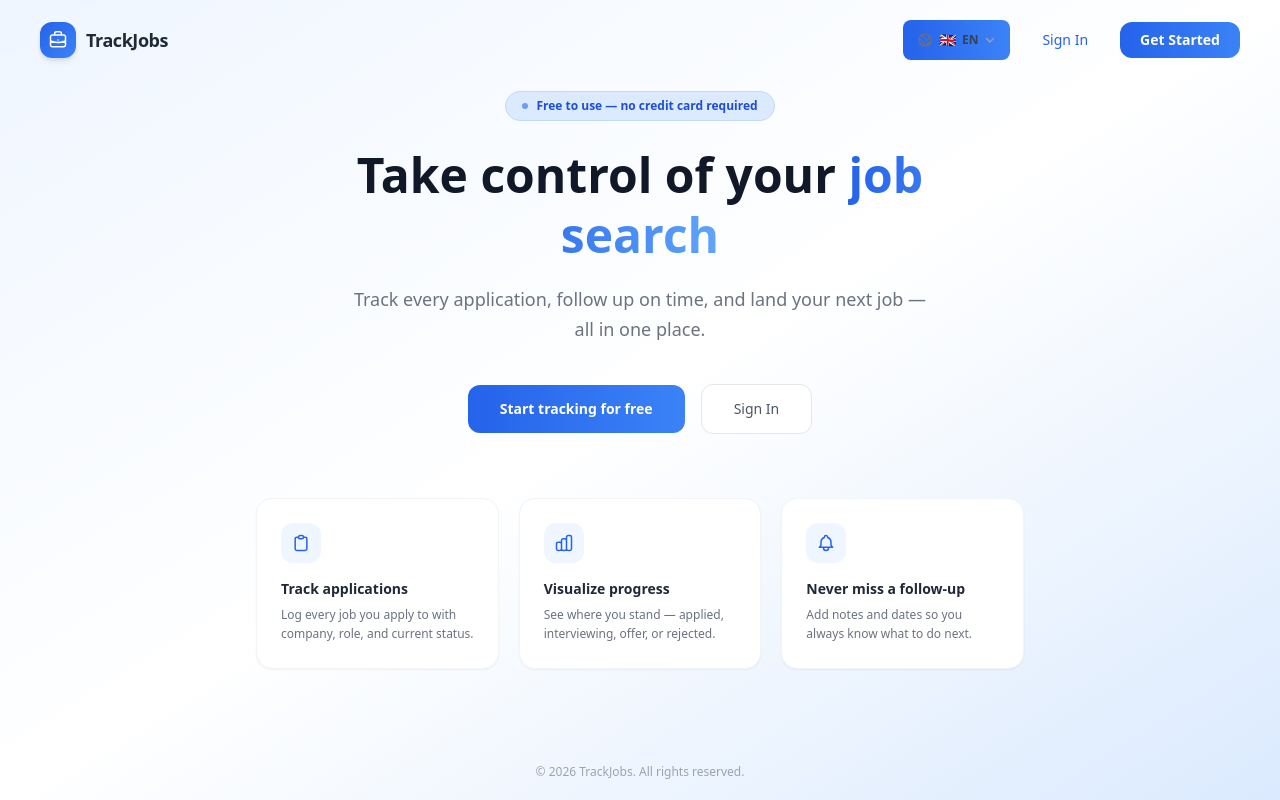
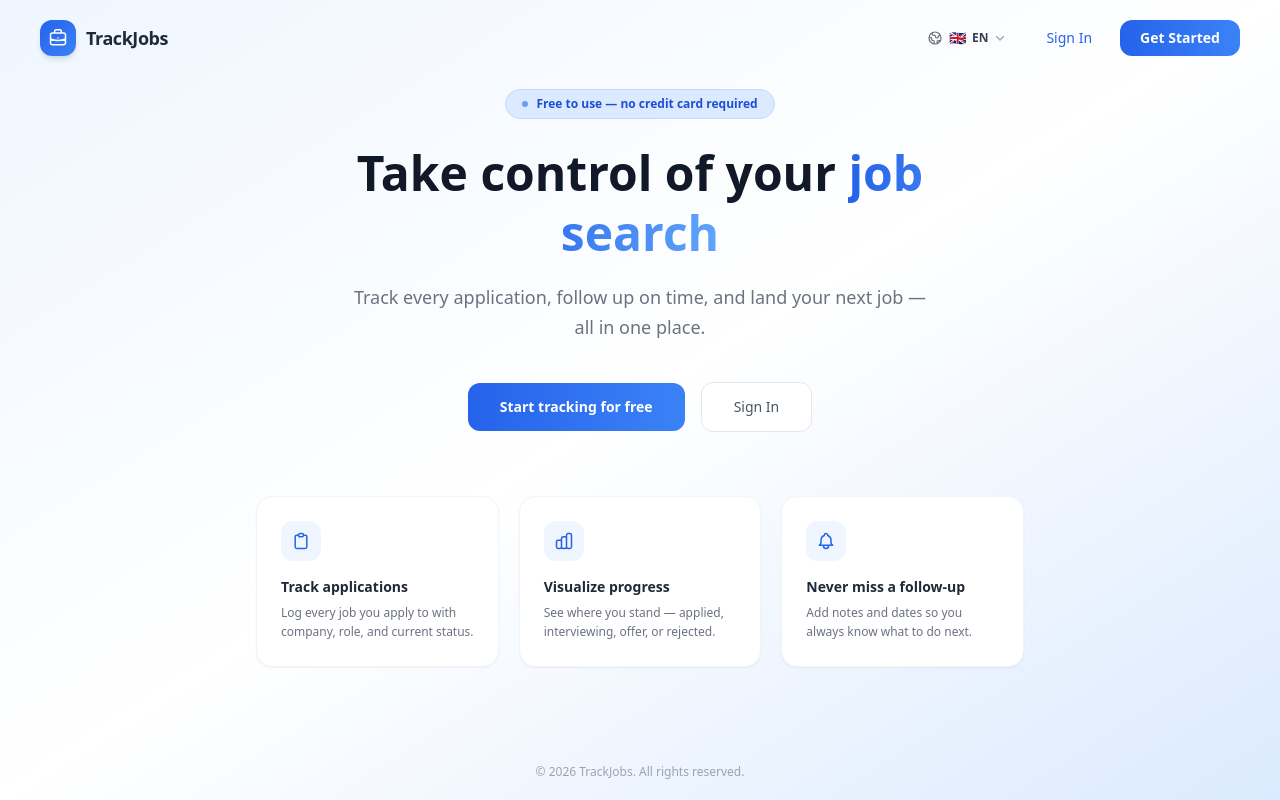
Before and after one commit to basarardabaykal/trackjobapplications-frontend, a React (Vite) app: page / in a window 1280 px wide. Built offline with nearby package versions, Linux system fonts and the light colour scheme.

Commit message:
refactor(i18n): clean up navbar, use new dropdown LanguageSwitcher

```diff
--- a/src/pages/WelcomePage.tsx
+++ b/src/pages/WelcomePage.tsx
@@ -18,12 +18,8 @@ export default function WelcomePage() {
           </div>
           <span className="text-lg font-bold text-gray-800 tracking-tight">TrackJobs</span>
         </div>
-        <div className="flex items-center gap-3">
-          <div className="bg-gradient-to-r from-blue-600 to-blue-500 rounded-lg p-0.5">
-            <div className="bg-gradient-to-r from-blue-600 to-blue-500 rounded-lg">
-              <LanguageSwitcher />
-            </div>
-          </div>
+        <div className="flex items-center gap-2">
+          <LanguageSwitcher />
           <button
             onClick={() => navigate('/login')}
             className="px-5 py-2 text-sm font-medium text-blue-600 hover:text-blue-700 transition-colors"
```
